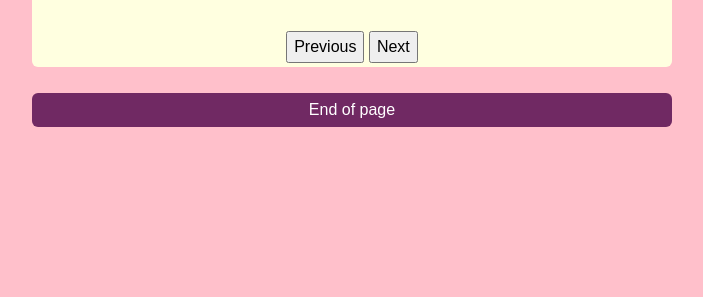
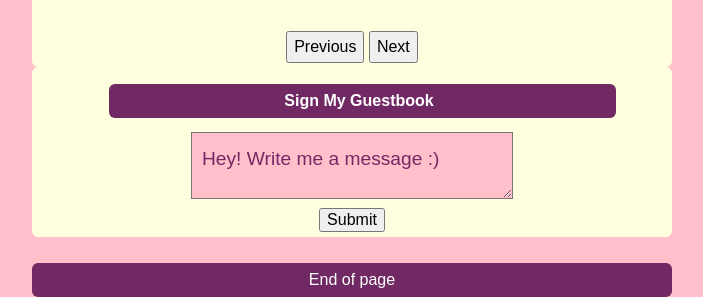
Before and after one commit to Mehreenaziz/MyHomePage, a plain HTML site: page index.html in a window 1280 px wide. Shown: the part 4672-4969 px from the top of the page, without its empty margins (76-779 px from the left). Before the commit the page ends 4799 px from the top, so only its background shows below. Drawn offline with Linux system fonts and the light colour scheme.

Commit message:
section changes

```diff
--- a/index.html
+++ b/index.html
@@ -76,7 +76,7 @@
 
     <br>
 
-    <div class="section5">
+    <div class="section4">
       <h2 id="shopping"> Buy Jewelry </h2>
       <p>Jewelry list:</p>
 <ul>
@@ -96,7 +96,7 @@
     </div>
       <br>
 
-    <div class="section6">
+    <div class="section5">
 
 <h2 id="imgcrsl">Popular Pakistani Food in Pictures</h2>
 
@@ -105,6 +105,16 @@
 <button id="pre">Previous</button>
 <button id="nex">Next</button>
        </div>
+
+     <div class="section6">
+      <h2 id="guestbook">Sign My Guestbook</h2>
+      <form action="/html/tags/html_form_tag_action.cfm" method="post">
+        <textarea name="sign" id="sign" style="width:60%;height:45px;padding:2%;font-size:1.2em;background-color:pink;color:#702963;">Hey! Write me a message :)
+        </textarea><br><input type="submit" value="Submit">
+      </form>
+    </div>
+
+
   </main>
   <br>
 
```
